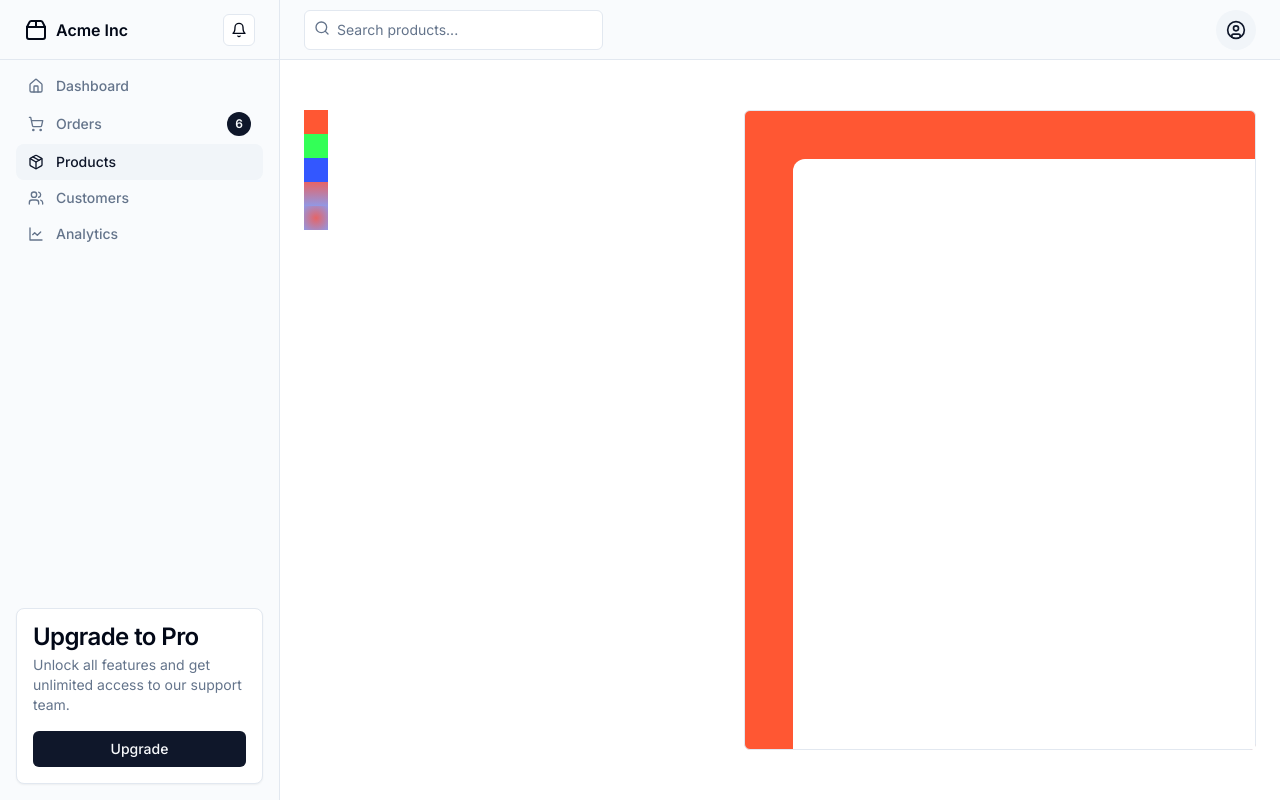
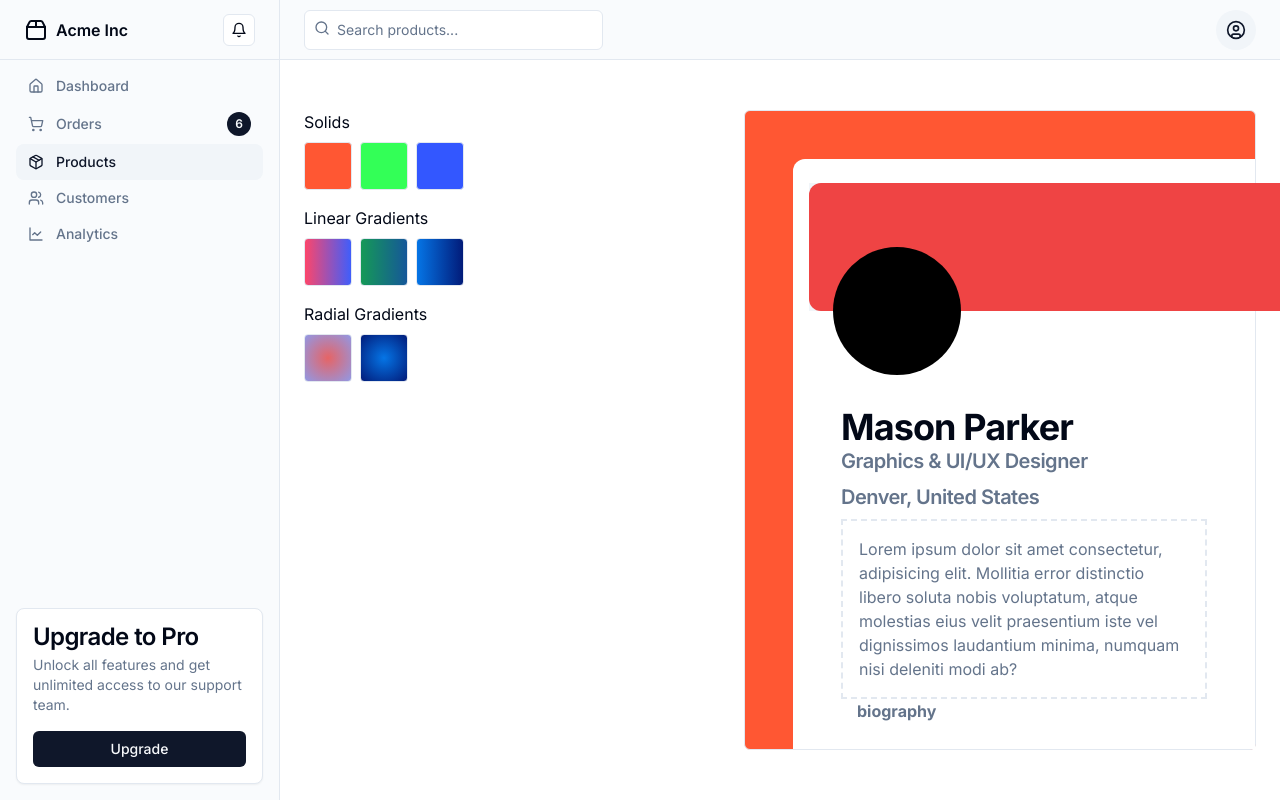
Before and after one commit to sahadat-sk/dashboard, a Next.js app: page /themes in a window 1280 px wide. Built offline with nearby package versions, Linux system fonts and the light colour scheme.

Commit message:
refactor: themes page

```diff
--- a/src/app/layout.tsx
+++ b/src/app/layout.tsx
@@ -19,7 +19,7 @@ export default function RootLayout({
   return (
     <html lang="en">
       <body className={inter.className}>
-        <div className="grid min-h-screen w-full md:grid-cols-[220px_1fr] lg:grid-cols-[280px_1fr]">
+        <div className="grid min-h-screen w-full md:grid-cols-[220px_1fr] lg:grid-cols-[280px_1fr] overflow-hidden">
           <SideNav />
           <div className="flex flex-col">
             <NavBarMobile />
--- a/src/app/themes/page.tsx
+++ b/src/app/themes/page.tsx
@@ -3,24 +3,37 @@
 import { cn } from "@/lib/utils";
 import { useState } from "react";
 
-const colors = [
-  "#FF5733",
-  "#33FF57",
-  "#3357FF",
-  "linear-gradient(#e66465, #9198e5)",
-  "radial-gradient(#e66465, #9198e5)",
+const solidColors = ["#FF5733", "#33FF57", "#3357FF"];
+
+const linearGradients = [
+  "linear-gradient(to right, #fc466b, #3f5efb)",
+  "linear-gradient(to right, #159957, #155799)",
+  "linear-gradient(to right, #0575e6, #021b79)",
 ];
 
-export default function ThemesPage() {
-  const [selectedColor, setSelectedColor] = useState(colors[0]);
+const radialGradients = [
+  "radial-gradient(#e66465, #9198e5)",
+  "radial-gradient( #0575e6, #021b79)",
+];
+
+const ColorPalette = ({
+  name,
+  colors,
+  setSelectedColor,
+}: {
+  name: string;
+  colors: string[];
+  setSelectedColor: any;
+}) => {
   return (
-    <div className="flex justify-between">
-      <div>
-        {colors.map((color, index) => {
+    <div>
+      <p className="pb-2">{name}</p>
+      <div className="flex gap-2">
+        {colors?.map((color, index) => {
           console.log(color);
           return (
             <div
-              className={cn("h-6 w-6")}
+              className="h-12 w-12 border rounded-sm"
               key={index}
               style={{ background: color }}
               onClick={() => {
@@ -30,11 +43,60 @@ export default function ThemesPage() {
           );
         })}
       </div>
+    </div>
+  );
+};
+
+export default function ThemesPage() {
+  const [selectedColor, setSelectedColor] = useState(solidColors[0]);
+  return (
+    <div className="flex justify-between">
+      <div className="flex flex-col gap-4">
+        <ColorPalette
+          name="Solids"
+          colors={solidColors}
+          setSelectedColor={setSelectedColor}
+        />
+        <ColorPalette
+          name="Linear Gradients"
+          colors={linearGradients}
+          setSelectedColor={setSelectedColor}
+        />
+        <ColorPalette
+          name="Radial Gradients"
+          colors={radialGradients}
+          setSelectedColor={setSelectedColor}
+        />
+      </div>
       <div
         className="w-[40vw] h-[80vh] rounded-md transition relative border "
         style={{ background: selectedColor }}
       >
-        <div className="absolute top-12 right-0 bottom-0 left-12 bg-white rounded-ss-xl"></div>
+        <div className="absolute  top-12 right-0 bottom-0 left-12 bg-white rounded-ss-xl px-12 py-6">
+          <div className="relative h-32 w-full bg-accent mb-24 -ml-8">
+            <div className="absolute bg-destructive top-0 left-0 bottom-0 -right-32 rounded-xl"></div>
+            <div className="w-32 h-32 rounded-full absolute top-16 left-6 bg-black"></div>
+          </div>
+          <h2 className="scroll-m-20 text-4xl font-bold tracking-tight  ">
+            Mason Parker
+          </h2>
+          <p className="scroll-m-20  pb-2 text-xl font-semibold text-muted-foreground tracking-tight first:mt-0">
+            Graphics & UI/UX Designer
+          </p>
+          <p className="scroll-m-20  pb-2 text-xl font-semibold text-muted-foreground tracking-tight first:mt-0">
+            Denver, United States
+          </p>
+
+          <div>
+            <p className="p-4 border-dashed border-2 text-muted-foreground ">
+              Lorem ipsum dolor sit amet consectetur, adipisicing elit. Mollitia
+              error distinctio libero soluta nobis voluptatum, atque molestias
+              eius velit praesentium iste vel dignissimos laudantium minima,
+              numquam nisi deleniti modi ab?
+            </p>
+            <p className="ml-4 text-muted-foreground font-bold">biography</p>
+          </div>
+        </div>
       </div>
     </div>
   );
```
